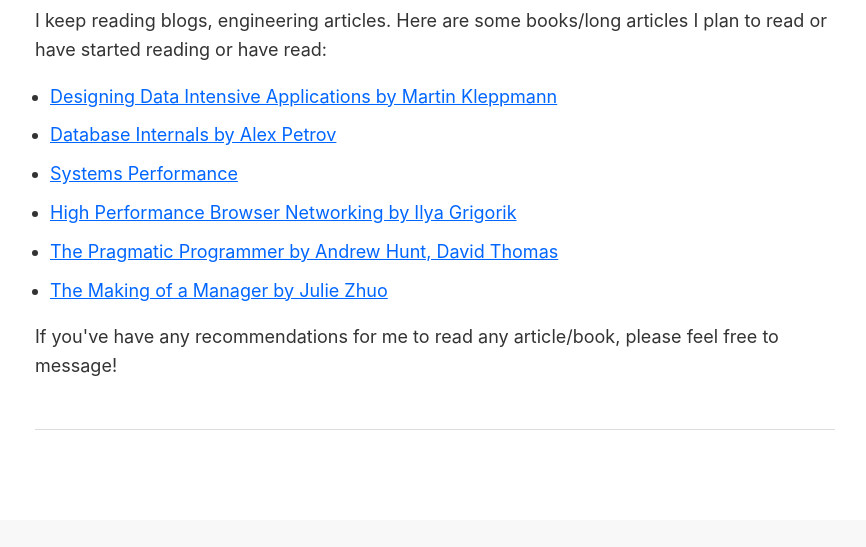
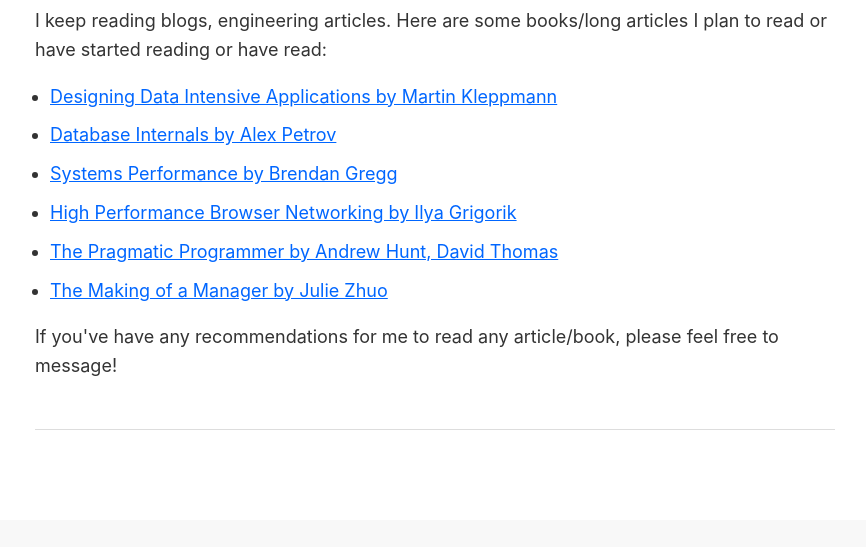
Before and after one commit to mishal23/mishal23.github.io, a Gatsby site: page /my-reading-list in a window 1280 px wide. Shown: the part 259-806 px from the top of the page, without its empty margins (205-1071 px from the left). Built offline with nearby package versions, Linux system fonts and the light colour scheme; Gatsby itself is replaced by a stand-in of ours; some packages are replaced by stand-ins of ours.

Commit message:
add name of author in the reading list

```diff
--- a/src/posts/my-reading-list/index.md
+++ b/src/posts/my-reading-list/index.md
@@ -10,7 +10,7 @@
 
 - [Designing Data Intensive Applications by Martin Kleppmann](https://www.oreilly.com/library/view/designing-data-intensive-applications/9781491903063/)
 - [Database Internals by Alex Petrov](https://www.oreilly.com/library/view/database-internals/9781492040330/)
-- [Systems Performance](https://www.amazon.in/Systems-Performance-Brendan-Gregg/dp/0136820158)
+- [Systems Performance by Brendan Gregg](https://www.amazon.in/Systems-Performance-Brendan-Gregg/dp/0136820158)
 - [High Performance Browser Networking by Ilya Grigorik](https://hpbn.co/)
 - [The Pragmatic Programmer by Andrew Hunt, David Thomas](https://www.amazon.com/Pragmatic-Programmer-Journeyman-Master/dp/020161622X)
 - [The Making of a Manager by Julie Zhuo](https://www.amazon.in/Making-Manager-What-Everyone-Looks/dp/0753552892)
```
